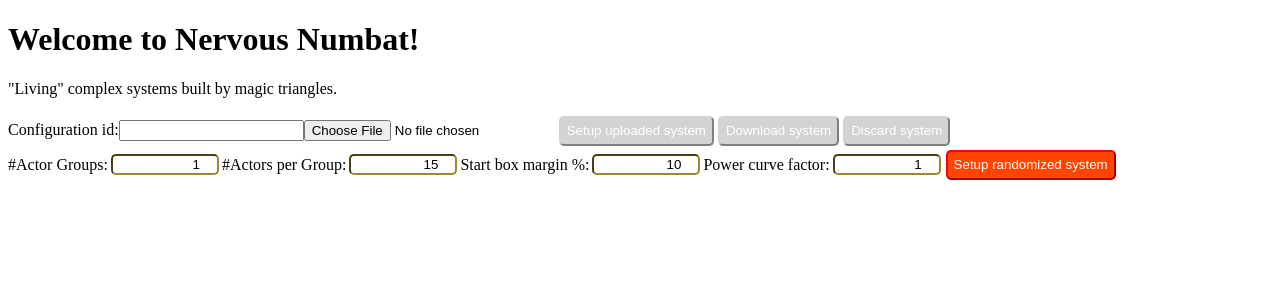
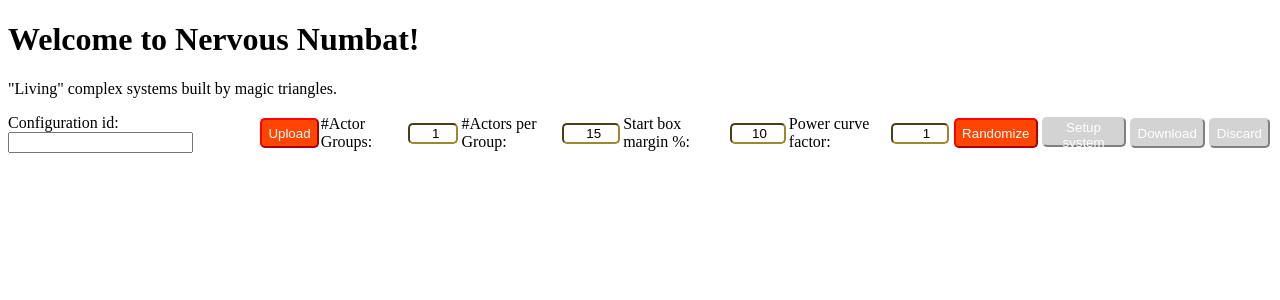
Before and after one commit to FastFurios/Nervous-Numbat, an Angular app: page / in a window 1280 px wide. Shown: the top 300 px of the page. Built offline with nearby package versions, Linux system fonts and the light colour scheme.

Commit message:
using signals for button control; rearranged app.html; show system id in main-canvas.html

```diff
--- a/src/app/app.html
+++ b/src/app/app.html
@@ -1,6 +1,7 @@
 
 <h1>Welcome to Nervous Numbat!</h1>
 <p>"Living" complex systems built by magic triangles.</p>
+<div class="lineContainerFlexStart">
     <div class="lineContainerFlexStart">
         <div>
             <label for="configId">Configuration id:</label>
@@ -10,22 +11,11 @@
             <input type="file" class="file-input" (change)="onConfigFileSelected($event)" accept=".json" #configFileUpload>
         </div>
         <div>
-        <button type="button" class="submitButton" [style]="actionsPossible.setupSystem() ? undefined : greyOut" (click)="onSystemSetupFromJsonFile()">
-            Setup uploaded system
-        </button>
-    </div>
-    <div>
-        <button type="button" class="submitButton" [style]="actionsPossible.downloadConfig() ? undefined : greyOut" (click)="onSaveFile()">
-            Download system
-        </button>
-    </div>
-    <div>
-        <button type="button" class="submitButton" [style]="actionsPossible.discard() ? undefined : greyOut" (click)="onDiscard()">
-            Discard system
+            <button type="button" class="submitButton" (click)="configFileUpload.click()">
+                Upload
             </button>
         </div>
     </div>
-
     <div class="lineContainerFlexStart">
         <div class="lineContainerFlexStart">
             <label for="numActGrps">#Actor Groups: </label>
@@ -60,10 +50,27 @@
                 [(ngModel)]="systemStructParms.powerCurveFactor">
         </div>
         <div>
-        <button type="button" class="submitButton" (click)="onRandomSystemSetup()" (keyup.enter)="onRandomSystemSetup()">
-            Setup randomized system
+            <button type="button" class="submitButton" (click)="onConfigurationByRandom()" (keyup.enter)="onConfigurationByRandom()">
+                Randomize
             </button>
         </div>
+    </div>
+        <div>
+            <button type="button" class="submitButton" [style]="!configuration() ? greyOut : undefined" (click)="onSetupSystem()">
+                Setup system
+            </button>
+        </div>
+        <div>
+            <button type="button" class="submitButton" [style]="!configuration() ? greyOut : undefined" (click)="onSaveFile()">
+                Download
+            </button>
+        </div>
+        <div>
+            <button type="button" class="submitButton" [style]="!configuration() ? greyOut : undefined" (click)="onDiscard()">
+                Discard
+            </button>
+        </div>
+
 </div>
 
 <main-canvas *ngIf="showCanvas"></main-canvas>
--- a/src/app/app.ts
+++ b/src/app/app.ts
@@ -5,14 +5,13 @@
 // #########################################################################################
 
 import { Component, signal, WritableSignal } from '@angular/core'
-import { RouterOutlet, TitleStrategy } from '@angular/router'
+import { RouterOutlet } from '@angular/router'
 import { FormsModule } from '@angular/forms'
 import { CommonModule } from '@angular/common'
 
 import { now } from './services/helpers'
 import { MainCanvas } from './main-canvas/main-canvas'
 import { System, ConfigPoint, ConfigBox, ConfigActor, ConfigActorGroup, Configuration } from "./services/system"
-import { Test } from "./test/test";
 
 // --------------------------------------------------------------------------------------
 //     Buttons activate / deactivate
@@ -119,7 +118,7 @@ export class App {
   protected readonly title = signal('Nervous-Numbat');
   public showCanvas : boolean             = false
   public actorGroups: ConfigActorGroup[]  = []
-  public configuration: Configuration | undefined
+  public configuration: WritableSignal<Configuration | undefined> = signal(undefined)
   public systemStructParms: SystemStructParms = {
     numActGrps:         1,
     numActorsPerActGrp: 15,
@@ -129,11 +128,6 @@ export class App {
   //public configAsJson:
   public configFilename:  string | undefined
   public configurationId: string | undefined
-  public actionsPossible = {
-          setupSystem:        signal(false),
-          downloadConfig:     signal(false),
-          discard:            signal(false)
-  }
   public greyOut = "background-color: lightgrey; border-color: lightgrey;"
 ///public version                = environment.version
 
@@ -143,31 +137,122 @@ export class App {
 //     System Setup
 // --------------------------------------------------------------------------------------
 
-  public onSystemSetupFromJsonFile(): void {
-    if (!this.configuration) {
-      console.log("app.onSystemSetupFromJsonFile(): no JSON configuration loaded.")
-      alert("app.onSystemSetupFromJsonFile(): no JSON configuration loaded.")
+  public onSetupSystem(): void {
+    this.sys.id = this.configurationId
+    this.sys.configActGrps = this.configuration()!.actorGroups
+    this.showCanvas = !this.showCanvas
+  }
+
+  // --------------------------------------------------------------------------------------
+  //     Discarding Configuration
+  // --------------------------------------------------------------------------------------
+
+  /** discard system in the backend and delete the system configuration in the frontend i.e. in the configuration file service; log to the application event service; signal to the appliation state transition service  */
+  public onDiscard(): void {
+    this.configuration.set(undefined)
+    this.configurationId = ""
+    this.showCanvas      = false
+  }
+
+  // --------------------------------------------------------------------------------------
+  //     Uploading a Configuration
+  // --------------------------------------------------------------------------------------
+
+  /** upload system configuration json file */
+  public onConfigFileSelected(e: Event): void {
+    const input = e.target as HTMLInputElement;
+    if (!input.files || input.files.length == 0) { console.warn('No file selected.'); return }
+    const file = input.files[0]
+    this.configFilename = file.name
+    const reader = new FileReader()
+    reader.readAsText(file)
+
+    reader.onload = () => {
+      (<HTMLInputElement>e.target).value = "" // clear the event input to allow event detection of re-selection of same file
+      if (!reader.result) return
+      try {
+        const jsonConfig = JSON.parse(reader.result.toString())
+        this.configuration.set(this.configurationFrom(jsonConfig))
+        this.configurationId = this.configuration()!.id
+      }
+      catch (error) {
+        alert(`app.onConfigFileSelected(): JSON parsing error: ${error}`)
+      }
+    }
+  }
+
+  private configurationFrom(jsonConfig: JsonConfiguration): Configuration {
+    const configActGrps = jsonConfig.actor_groups.map((jag, i) => this.configActorGroupFrom(jag, i))
+    if (configActGrps.find(cag => cag == undefined)) {
+      alert("A JSON file actor_group is invalid.")
+    }
+    return new Configuration(jsonConfig.id, configActGrps.filter(cag => cag != undefined))
+  }
+
+  private configActorGroupFrom(jag: JsonActorGroup, idx: number): ConfigActorGroup | undefined {
+    switch (jag.creation_mode) {
+      case "automatic" : {
+        this.systemStructParms.numActorsPerActGrp = (<JsonAutomaticTopology>jag.topology).number_actors
+        this.systemStructParms.powerCurveFactor   = (<JsonAutomaticTopology>jag.topology).power_curve_factor
+        const startBox = new ConfigBox((<JsonAutomaticTopology>jag.topology).start_box.lower_left, (<JsonAutomaticTopology>jag.topology).start_box.upper_right)
+        return ConfigActorGroup.newRandomizedActGrp(`Explorers${idx}`, this.systemStructParms.numActorsPerActGrp, this.systemStructParms.powerCurveFactor, startBox);
+      }
+      case "explicit" : {
+        const cas = (<JsonExplicitTopology>jag.topology).map(ja => new ConfigActor(ja.id, ja.x, ja.y, ja.observee1, ja.observee2))
+        return new ConfigActorGroup(jag.id, cas)
+      }
+      default: alert("JSON file invalid creation_mode.")
+    }
+    return undefined
+  }
+
+  // --------------------------------------------------------------------------------------
+  //     Randomize a Configuration
+  // --------------------------------------------------------------------------------------
+
+  public onConfigurationByRandom(): void {
+    this.actorGroups = []
+    for (let i = 0, sbs = this.startBoxesForNumGrps(this.systemStructParms.numActGrps); i < this.systemStructParms.numActGrps; i++) {
+      this.actorGroups.push(ConfigActorGroup.newRandomizedActGrp(`Random${i}`, this.systemStructParms.numActorsPerActGrp, this.systemStructParms.powerCurveFactor, sbs[i]))
+    }
+    this.configuration.set(new Configuration("random", this.actorGroups))
+    this.configurationId = this.configuration()!.id
+  }
+
+  // --------------------------------------------------------------------------------------
+  //     Downloading a Configuration
+  // --------------------------------------------------------------------------------------
+
+  /** write system configuration to json file in the download folder */
+  private downloadToFile(blob: Blob, fileExtension: string): void {
+    const link = document.createElement("a")
+    link.href = URL.createObjectURL(blob)
+    link.download = `${this.configuration()?.id}_${now()}.${fileExtension}`
+    link.click()
+    link.remove()
+  }
+
+  /** download system configuration to json file */
+  public onSaveFile(): void {
+    this.configuration.set(this.sys.exportedAsConfiguration())
+    if (!this.configuration()) {
+      alert("app.onSaveFile(): no configuration.")
       return
     }
-    this.setupSystem(this.configuration)
+    if (!this.configurationId) {
+      alert("app.onSaveFile(): enter a configuration id!")
+      return
+    }
+    this.configuration()!.id = this.configurationId
+
+    const fileContent = configAsJson(this.configuration()!)
+    const blob = new Blob([JSON.stringify(fileContent, null, "\t")], { type: "application/json" })
+    this.downloadToFile(blob, "json")
   }
 
-  public onRandomSystemSetup(): void {
-    this.actorGroups = []
-    for (let i = 0, sbs = this.startBoxesForNumGrps(this.systemStructParms.numActGrps); i < this.systemStructParms.numActGrps; i++) {
-      this.actorGroups.push(ConfigActorGroup.newRandomizedActGrp(`Explorers${i}`, this.systemStructParms.numActorsPerActGrp, this.systemStructParms.powerCurveFactor, sbs[i]))
-    }
-    this.setupSystem(new Configuration("Explorers", this.actorGroups))
-  }
-
-  private setupSystem(config: Configuration): void {
-    console.log(`app.setupSystem(): config= `)
-    console.log(config)
-    this.sys.configActGrps = config.actorGroups
-    console.log(`app.setupSystem(): this.sys.configActGrps= `)
-    console.log(this.sys.configActGrps)
-    this.showCanvas = !this.showCanvas
-  }
+  // --------------------------------------------------------------------------------------
+  //     Start boxes
+  // --------------------------------------------------------------------------------------
 
   private startBoxesForNumGrps(n: number): ConfigBox[] {
     if (n  < 1) return []  // error
@@ -211,120 +296,4 @@ export class App {
     return new ConfigBox(lowerLeft, upperRight)
   }
 
-  // --------------------------------------------------------------------------------------
-  //     Discarding Configuration
-  // --------------------------------------------------------------------------------------
-
-  /** discard system in the backend and delete the system configuration in the frontend i.e. in the configuration file service; log to the application event service; signal to the appliation state transition service  */
-  public onDiscard(): void {
-    console.log(`app.onDiscard()`)
-    this.configuration   = undefined
-    this.configurationId = ""
-    this.showCanvas      = false
-    this.actionsPossible.setupSystem.set(false)
-    this.actionsPossible.downloadConfig.set(false)
-    this.actionsPossible.discard.set(false)
-
-  }
-
-  // --------------------------------------------------------------------------------------
-  //     Uploading a Configuration
-  // --------------------------------------------------------------------------------------
-
-  /** upload system configuration json file */
-  public onConfigFileSelected(e: Event): void {
-    const input = e.target as HTMLInputElement;
-    if (!input.files || input.files.length == 0) { console.warn('No file selected.'); return }
-    const file = input.files[0]
-    this.configFilename = file.name
-    const reader = new FileReader()
-    reader.readAsText(file)
-
-    reader.onload = () => {
-      (<HTMLInputElement>e.target).value = "" // clear the event input to allow event detection of re-selection of same file
-      if (!reader.result) return
-      try {
-        const jsonConfig = JSON.parse(reader.result.toString())
-//      console.log(`app.onConfigFileSelected(): jsonParsed=`)
-//      console.log(jsonConfig)
-        this.configuration = this.configurationFrom(jsonConfig)
-        this.configurationId = this.configuration.id
-//      console.log(`app.onConfigFileSelected(): this.configuration=`)
-//      console.log(this.configuration)
-        console.log(`app.onConfigFileSelected(): this.configurationId=${this.configurationId}`)
-        this.actionsPossible.setupSystem.set(true)
-        this.actionsPossible.downloadConfig.set(true)
-        this.actionsPossible.discard.set(true)
-      }
-      catch (error) {
-//      console.log(`app.onConfigFileSelected(): JSON parsing error: ${error}`)
-        alert(`app.onConfigFileSelected(): JSON parsing error: ${error}`)
-      }
-    }
 }
-
-  private configurationFrom(jsonConfig: JsonConfiguration): Configuration {
-//  console.log(`app.configurationFrom(): jsonConfig=`)
-//  console.log(jsonConfig)
-  //const sbs: ConfigBox[] = this.startBoxesForNumGrps(jsonConfig.actor_groups.length)
-    const configActGrps = jsonConfig.actor_groups.map((jag, i) => this.configActorGroupFrom(jag, i))
-    if (configActGrps.find(cag => cag == undefined)) {
-      alert("A JSON file actor_group is invalid.")
-    }
-    return new Configuration(jsonConfig.id, configActGrps.filter(cag => cag != undefined))
-  }
-
-  private configActorGroupFrom(jag: JsonActorGroup, idx: number): ConfigActorGroup | undefined {
-  //console.log(`app.configActorGroupFrom(): jag=`)
-  //console.log(jag)
-
-    switch (jag.creation_mode) {
-      case "automatic" : {
-        this.systemStructParms.numActorsPerActGrp = (<JsonAutomaticTopology>jag.topology).number_actors
-        this.systemStructParms.powerCurveFactor   = (<JsonAutomaticTopology>jag.topology).power_curve_factor
-        const startBox = new ConfigBox((<JsonAutomaticTopology>jag.topology).start_box.lower_left, (<JsonAutomaticTopology>jag.topology).start_box.upper_right)
-        return ConfigActorGroup.newRandomizedActGrp(`Explorers${idx}`, this.systemStructParms.numActorsPerActGrp, this.systemStructParms.powerCurveFactor, startBox);
-      }
-      case "explicit" : {
-        console.log(`app.configActorGroupFrom(): case explicit: jag is defined: ${jag != undefined}, #actors= ${(<JsonExplicitTopology>jag.topology).length}`)
-        console.log((<JsonExplicitTopology>jag.topology).map(ja =>`\t${ja.id}: (${ja.x}, ${ja.y}`))
-        const cas = (<JsonExplicitTopology>jag.topology).map(ja => new ConfigActor(ja.id, ja.x, ja.y, ja.observee1, ja.observee2))
-        return new ConfigActorGroup(jag.id, cas)
-      }
-      default: alert("JSON file invalid creation_mode.")
-    }
-    return undefined
-  }
-
-  // --------------------------------------------------------------------------------------
-  //     Downloading a Configuration
-  // --------------------------------------------------------------------------------------
-
-  /** write system configuration to json file in the download folder */
-  private downloadToFile(blob: Blob, fileExtension: string): void {
-    const link = document.createElement("a")
-    link.href = URL.createObjectURL(blob)
-    link.download = `${this.configuration?.id}_${now()}.${fileExtension}`
-    link.click()
-    link.remove()
-  }
-
-  /** download system configuration to json file */
-  public onSaveFile(): void {
-    this.configuration = this.sys.exportedAsConfiguration()
-    if (!this.configuration) {
-      alert("app.onSaveFile(): no configuration.")
-      return
-    }
-    if (!this.configurationId) {
-      alert("app.onSaveFile(): enter a configuration id!")
-      return
-    }
-    this.configuration.id = this.configurationId
-
-    const fileContent = configAsJson(this.configuration!)
-    const blob = new Blob([JSON.stringify(fileContent, null, "\t")], { type: "application/json" })
-    this.downloadToFile(blob, "json")
-  }
-
-}
--- a/src/app/main-canvas/main-canvas.html
+++ b/src/app/main-canvas/main-canvas.html
@@ -4,6 +4,7 @@
         <canvas #myCanvas ></canvas>
     </div>
     <div>
+        <p>System: {{ systemId() }}</p>
         <div>
             <button type="button" class="submitButton" (click)="runResumeIterationsHandler()" (keyup.enter)="runResumeIterationsHandler()">
                 {{ runResumeButtonLabel }}
--- a/src/app/main-canvas/main-canvas.ts
+++ b/src/app/main-canvas/main-canvas.ts
@@ -1,4 +1,4 @@
-import { Component, ViewChild, ElementRef, AfterViewInit, signal } from '@angular/core'
+import { Component, ViewChild, ElementRef, AfterViewInit, signal, WritableSignal } from '@angular/core'
 import { FormsModule } from '@angular/forms'
 import { CommonModule } from '@angular/common'
 
@@ -55,6 +55,7 @@ export class MainCanvas implements AfterViewInit {
   private ctx?:                         CanvasRenderingContext2D | null
   public  time                                                = signal(0)
   public  timeSubscription?:            Subscription
+  public  systemId:                     WritableSignal<string | undefined> = signal(undefined)
   @ViewChild('myCanvas') canvasRef!:    ElementRef<HTMLCanvasElement>
 
   constructor(private sys: System) {
@@ -95,6 +96,7 @@ export class MainCanvas implements AfterViewInit {
       window.addEventListener("resize", this.handleCanvasResized.bind(this))
 
       this.sys.initialize(this.ctx, this.sysExecParms)
+      this.systemId.set(this.sys.id)
   }
 
   public numActorsOfActGrp(agIdx: number): number | undefined {
--- a/src/app/services/system.ts
+++ b/src/app/services/system.ts
@@ -210,12 +210,13 @@ export class System {
             this.actGrps.push(ag)
             this.colorSchemes = new ColorSchemes(this.actGrps.length)
             this.actGrps.forEach(ag => ag.applyColorScheme(this.colorSchemes.nextColorScheme()))
-
             const hist = new ActGrpObserversHistogram(ag, 5)
 //          console.log(hist.toString())
 //          console.log(hist.toCsvHeader())
 //          console.log(hist.toCsv())
         }
+        console.log(`system.initialize(): this.id= ${this.id}`)
+
         this.visualize()
     }
 
--- a/src/styles.css
+++ b/src/styles.css
@@ -21,7 +21,7 @@
 
 
 .inputFormNumber {
-    width: 100px;
+    width: 50px;
     margin: 3px;
     text-align: right;
     border-radius: 5px;
@@ -38,6 +38,11 @@
     border-style: outset;
     border-color: red
 }
+
+.file-input {
+    display: none;
+}
+
 
 /* The switch - the box around the slider ---------------------------- */
 .switch {
```
Lines whose indentation alone changed are shown as unchanged.
